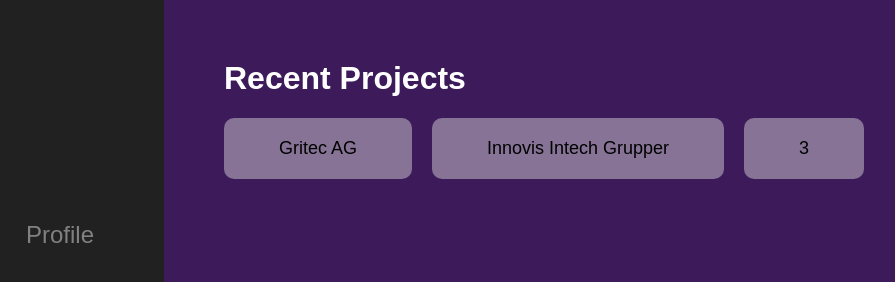
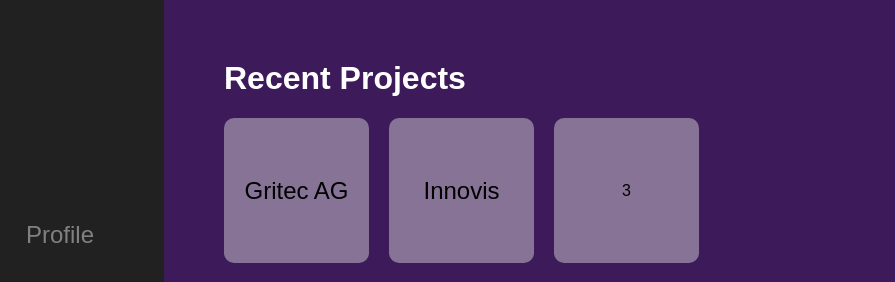
Before and after one commit to nickwatter/Time-Wizard, a plain HTML site: page index.html in a window 1280 px wide. Shown: the top 282 px of the page, 86-981 px from the left. Drawn offline with Linux system fonts and the light colour scheme.

Commit message:
last push of the day

```diff
--- a/css/style.css
+++ b/css/style.css
@@ -122,19 +122,20 @@ body{
 
 
 /* Grid recent Projects */
-.grid-container-recent-projects {
+  .grid-container-recent-projects {
   display: grid;
-  grid-template-columns: auto auto auto;
+  grid-template-columns: repeat(auto-fill, minmax(20%, 1fr));
   column-gap: 20px;
-  max-width: 50vw;
+  width: 50vw;
 
 }
 
 .grid-item-recent-projects {
   font-family: 'Sarabun', sans-serif;
   background-color: var(--lightpurple);
-  padding: 20px;
-  font-size: large;
-  text-align: center;
   border-radius: 10px;
+  display: flex;
+  justify-content: center;
+  align-items: center;
+  aspect-ratio: 1;
 }
--- a/index.html
+++ b/index.html
@@ -21,8 +21,8 @@
     <main id="main">
         <h1>Recent Projects</h1>
          <div class="grid-container-recent-projects">
-            <div class="grid-item-recent-projects">Gritec AG</div>
-            <div class="grid-item-recent-projects">Innovis Intech Grupper</div>
+            <div class="grid-item-recent-projects"><h2>Gritec AG</h2></div>
+            <div class="grid-item-recent-projects"><h2>Innovis</h2></div>
             <div class="grid-item-recent-projects">3</div>
         </div>
     </main>
```
